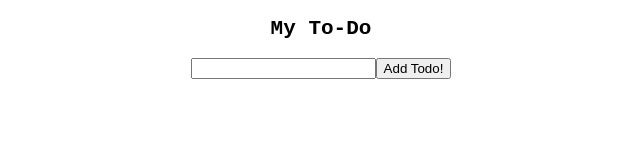
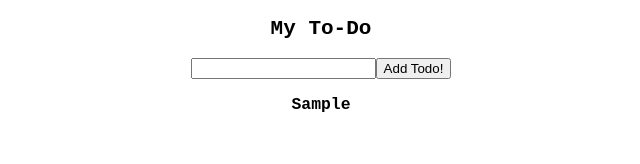
Before and after one commit to Legendary-Folah/myto-do, a React (Create React App) app: page / in a window 1280 px wide. Both pictures are taken after typing "Sample" into the empty fields and a click on the button "Add Todo!". Shown: the top 164 px of the page, without its empty margins (319-959 px from the left). Built offline with nearby package versions, Linux system fonts and the light colour scheme.

Commit message:
added unique key

```diff
--- a/src/Components/Todo.js
+++ b/src/Components/Todo.js
@@ -24,7 +24,11 @@ function Todo() {
             <input value={todo} onChange={handleChange} type='text'></input>
             <button type='submit'>Add Todo!</button>
         </form>
-        {}
+        {todoList.map((item, index) => {
+          return (
+            <h3 key={index}>{todoList}</h3>
+          )
+        })}
     </div>
   )
 }
```
